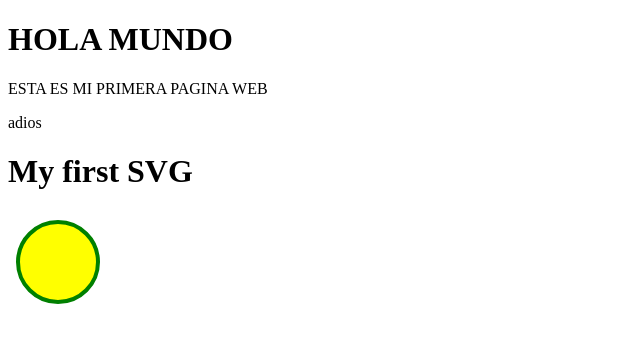
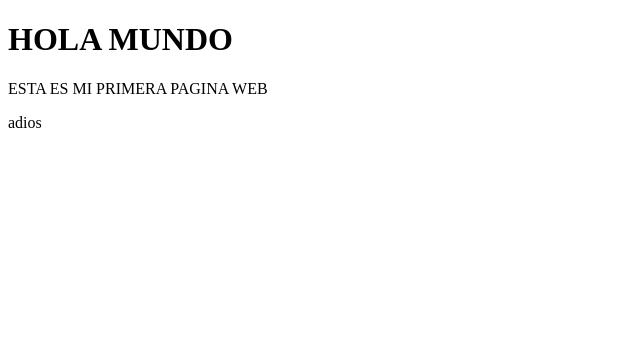
Before and after one commit to ivansapphire/LLMM, a plain HTML site: page tema1/pagina1.html in a window 1280 px wide. Shown: the whole page, without its empty margins (0-640 px from the left). Drawn offline with Linux system fonts and the light colour scheme.

Commit message:
Update pagina1.html

```diff
--- a/tema1/pagina1.html
+++ b/tema1/pagina1.html
@@ -9,10 +9,6 @@
 <p>ESTA ES MI PRIMERA PAGINA WEB</p>
 <p>adios</p>
 
-<h1>My first SVG</h1>
-
-<svg width="100" height="100" xmlns="http://www.w3.org/2000/svg">
-  <circle cx="50" cy="50" r="40" stroke="green" stroke-width="4" fill="yellow" />
 </svg>
 </body>
 </html>
```
